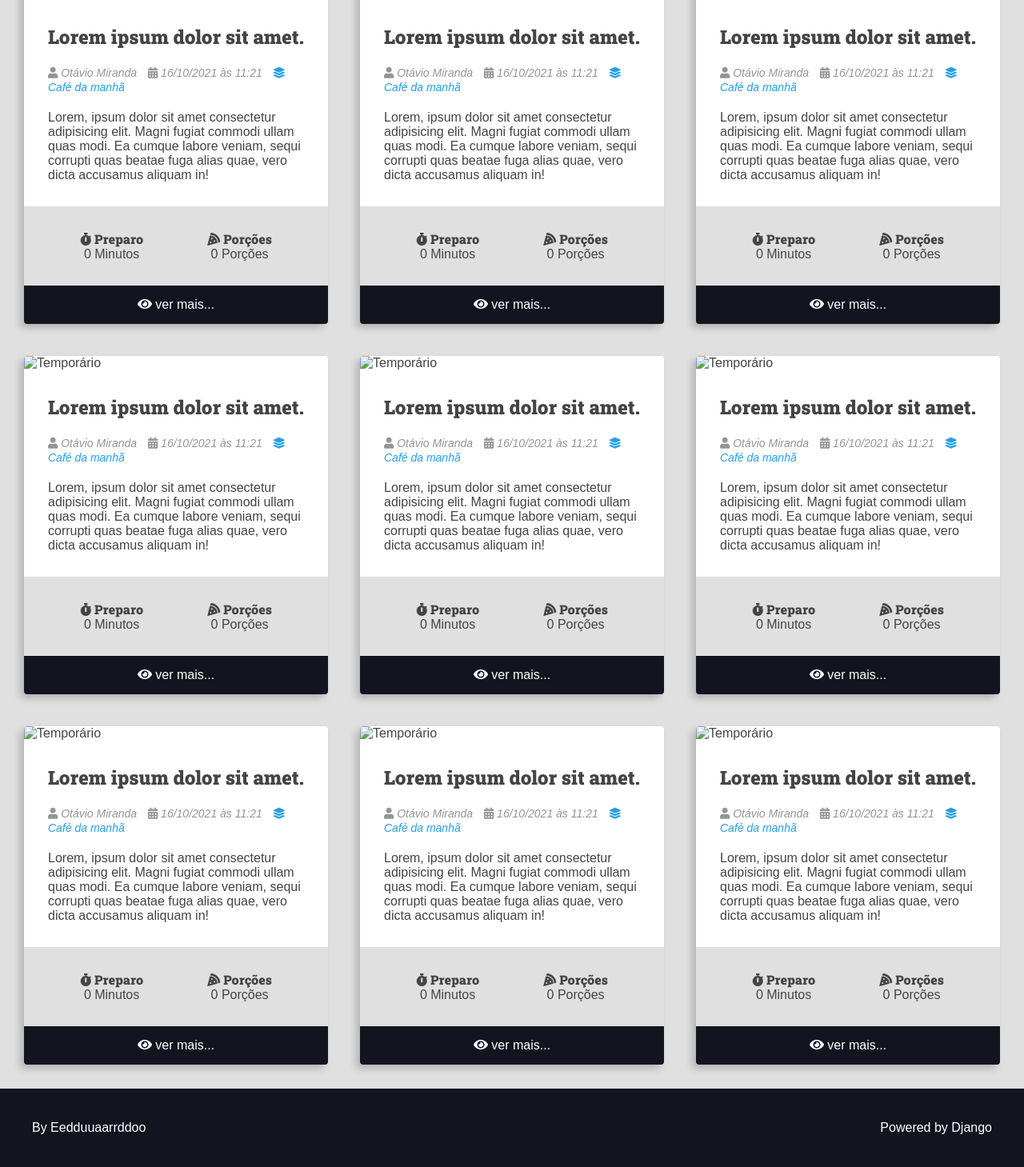
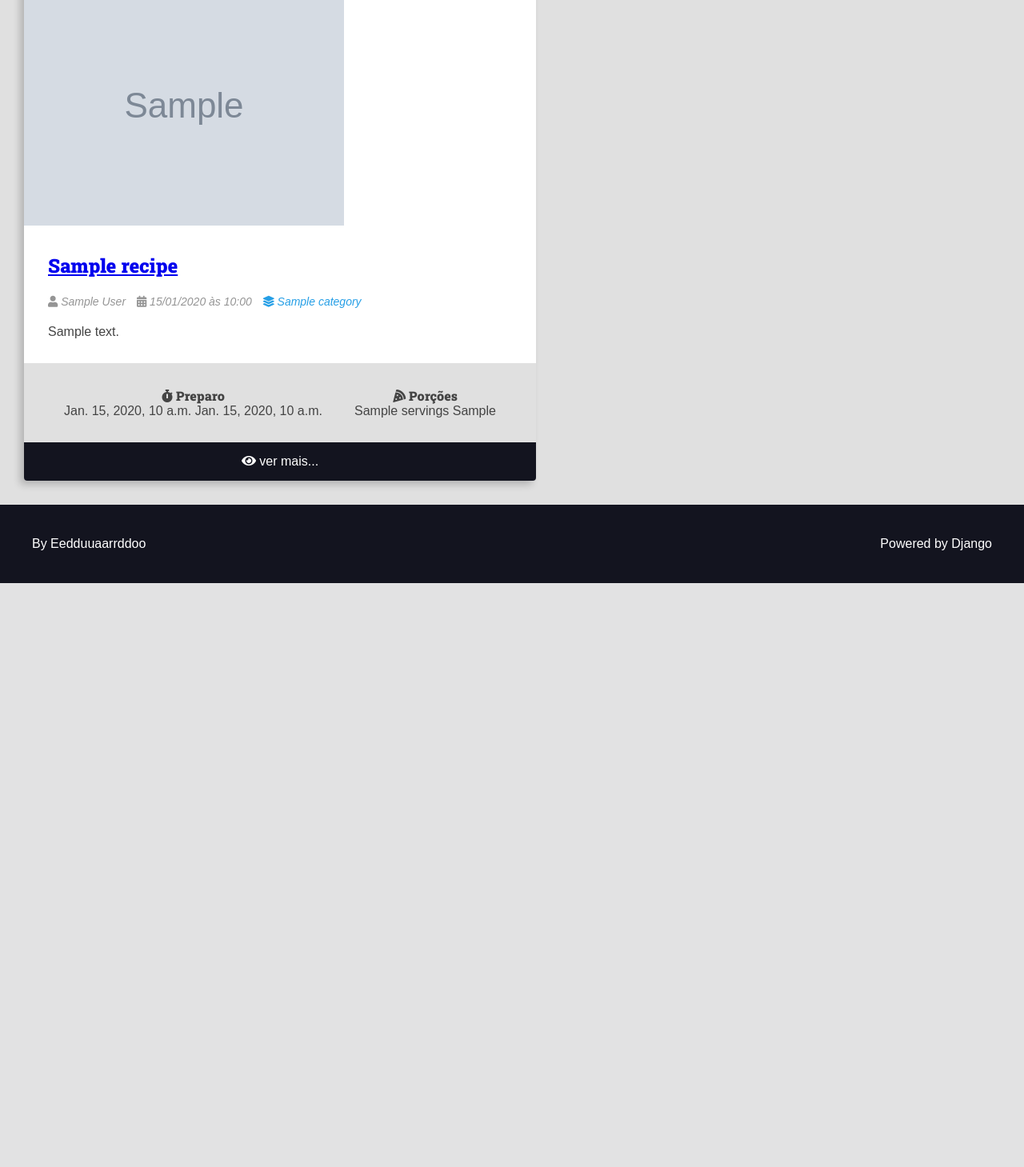
Before and after one commit to eedduuaarrddoo/Curso-Django, a Django app: template recipes/templates/recipes/pages/home.html in a window 1280 px wide. Shown: the part 230-1689 px from the top of the page at 80% size. After the commit the page ends 959 px from the top, so only its background shows below. Run offline with Django 4.2, Linux system fonts and the light colour scheme; the template is opened without the code that fills it: most values are stand-ins (such as "Sample title", 1, 10 or a date in 2020); grey boxes marked "Sample" are stand-in pictures; some libraries are stand-ins or nearby versions.

Commit message:
home/recipe otimizadas

```diff
--- /dev/null
+++ b/base_templates/global/base.html
@@ -0,0 +1,14 @@
+{% include 'recipes/partials/head.html' %}
+
+<body>
+    {% include 'recipes/partials/header.html' %}
+    {% include 'recipes/partials/search.html' %}
+
+    <main class="main-content-container">
+        {% block content %}{% endblock content %}
+    </main>
+
+    {% include 'recipes/partials/footer.html' %}
+</body>
+
+</html>
--- a/recipes/templates/recipes/pages/home.html
+++ b/recipes/templates/recipes/pages/home.html
@@ -1,23 +1,10 @@
-{% include 'recipes/partials/head.html' %}
-<body>
-    {% include 'recipes/partials/header.html' %}
-    {% include 'recipes/partials/search.html' %}
+{% extends 'global/base.html' %}
+{% block title %}Home | {% endblock title %}
 
-    <main class="main-content-container">
-        <div class="main-content main-content-list container">
-            {% include 'recipes/partials/recipe.html' %}
-            {% include 'recipes/partials/recipe.html' %}
-            {% include 'recipes/partials/recipe.html' %}
-            {% include 'recipes/partials/recipe.html' %}
-            {% include 'recipes/partials/recipe.html' %}
-            {% include 'recipes/partials/recipe.html' %}
-            {% include 'recipes/partials/recipe.html' %}
-            {% include 'recipes/partials/recipe.html' %}
-            {% include 'recipes/partials/recipe.html' %}
-        </div>
-    </main>
-
-    {% include 'recipes/partials/footer.html' %}
-</body>
-
-</html>
+{% block content %}
+<div class="main-content main-content-list container">
+ {% for recipe in recipes %}
+        {% include 'recipes/partials/recipe.html' %}
+    {% endfor %}
+</div>
+{% endblock content %}
--- /dev/null
+++ b/recipes/templates/recipes/pages/recipe-view.html
@@ -0,0 +1,6 @@
+{% extends 'global/base.html' %}
+{% block content %}
+<div class="main-content main-content-detail container">
+    {% include 'recipes/partials/recipe.html' %}
+</div>
+{% endblock content %}
--- a/recipes/templates/recipes/partials/header.html
+++ b/recipes/templates/recipes/partials/header.html
@@ -1,7 +1,7 @@
 <header class="main-header-container">
     <div class="main-header container">
         <h1>
-            <a class="main-logo" href="/">
+            <a class="main-logo" href="{% url 'recipes:home' %}">
                 <i class="fas fa-utensils main-logo-icon"></i>
                 <span class="main-logo-text">Recipes</span>
             </a>
--- a/recipes/templates/recipes/partials/recipe.html
+++ b/recipes/templates/recipes/partials/recipe.html
@@ -1,54 +1,64 @@
 <div class="recipe recipe-list-item">
     <div class="recipe-cover">
-        <img src="https://via.placeholder.com/1280x720.png/269fe6" alt="Temporário">
+        <a href="{% url 'recipes:recipe' recipe.id %}">
+            <img src="{{ recipe.cover.url }}" alt="Temporário">
+        </a>
     </div>
     <div class="recipe-title-container">
-        <h2 class="recipe-title">Lorem ipsum dolor sit amet.</h2>
+        <h2 class="recipe-title">
+            <a href="{% url 'recipes:recipe' recipe.id %}">
+                {{ recipe.title }}
+            </a>
+        </h2>
     </div>
 
     <div class="recipe-author">
         <span class="recipe-author-item">
             <i class="fas fa-user"></i>
-            Otávio Miranda
+ {{ recipe.author.first_name }} {{ recipe.author.last_name }}
         </span>
         <span class="recipe-author-item">
             <i class="fas fa-calendar-alt"></i>
-            16/10/2021 às 11:21
+    {{ recipe.created_at|date:"d/m/Y" }} às {{ recipe.created_at|date:"H:i" }}
         </span>
         <span class="recipe-author-item">
             <a href="/recipes/category/cafe-da-manha/">
                 <i class="fas fa-layer-group"></i>
-                <span>Café da manhã</span>
+   <span>{{ recipe.category.name }}</span>
             </a>
         </span>
     </div>
 
     <div class="recipe-content">
-        <p>Lorem, ipsum dolor sit amet consectetur adipisicing elit. Magni fugiat commodi ullam quas modi.
-            Ea cumque labore veniam, sequi corrupti quas beatae fuga alias quae, vero dicta accusamus
-            aliquam in!</p>
+ <p>{{ recipe.description }}</p>
     </div>
 
     <div class="recipe-meta-container">
         <div class="recipe-meta recipe-preparation">
             <h3 class="recipe-meta-title"><i class="fas fa-stopwatch"></i> Preparo</h3>
             <div class="recipe-meta-text">
-                0 Minutos
+  {{ recipe.preparation_time }} {{ recipe.preparation_time_unit }}
             </div>
         </div>
         <div class="recipe-meta recipe-servings">
             <h3 class="recipe-meta-title"><i class="fas fa-pizza-slice"></i> Porções</h3>
             <div class="recipe-meta-text">
-                0 Porções
+   {{ recipe.servings }} {{ recipe.servings_unit }}
             </div>
         </div>
     </div>
-
+    {% if is_detail_page is not True %}
     <footer class="recipe-footer">
-        <a class="recipe-read-more button button-dark button-full-width" href="/recipes/3/">
+        <a class="recipe-read-more button button-dark button-full-width" href="{% url 'recipes:recipe' recipe.id %}">
             <i class="fas fa-eye"></i>
             <span>ver mais...</span>
         </a>
     </footer>
+{% endif %}
 
+{% if is_detail_page is True %}
+    <div class="preparation-steps">
+        {{ recipe.preparation_steps|linebreaksbr }}
+    </div>
+{% endif %}
 </div>
--- a/recipes/urls.py
+++ b/recipes/urls.py
@@ -1,8 +1,8 @@
-from django.http import HttpResponse
 from django.urls import path
-from recipes.views import  home
+from . import views
+app_name = 'recipes'
 
 urlpatterns = [
-    path('', home),
-
+   path('', views.home, name="home"),
+    path('recipes/<int:id>/', views.recipe, name="recipe"),
 ]
```
Also changed, not shown: base_templates/global/home.html (deleted, +0 -12 lines), recipes/static/recipes/css/styles.css (+31 -17 lines), recipes/views.py (+11 -3 lines), utils/recipes/factory.py (added, +41 -0 lines).
